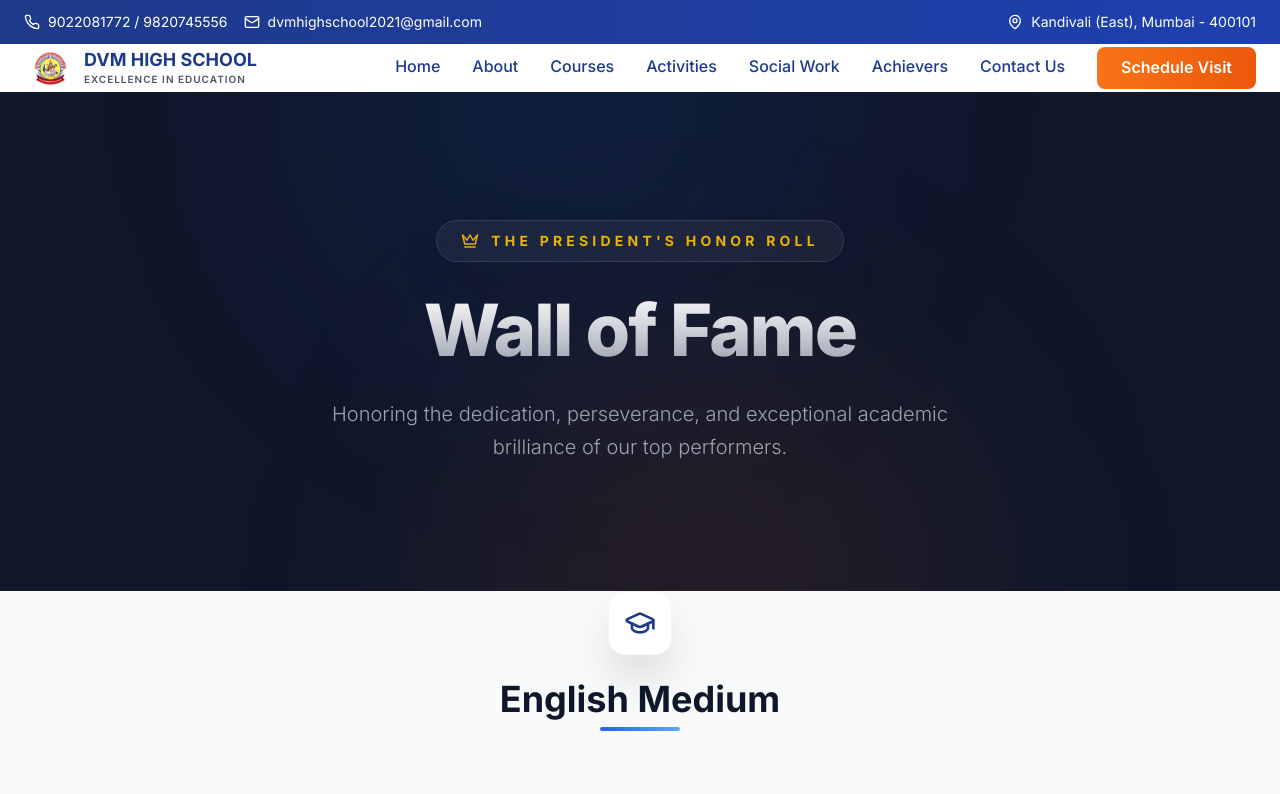
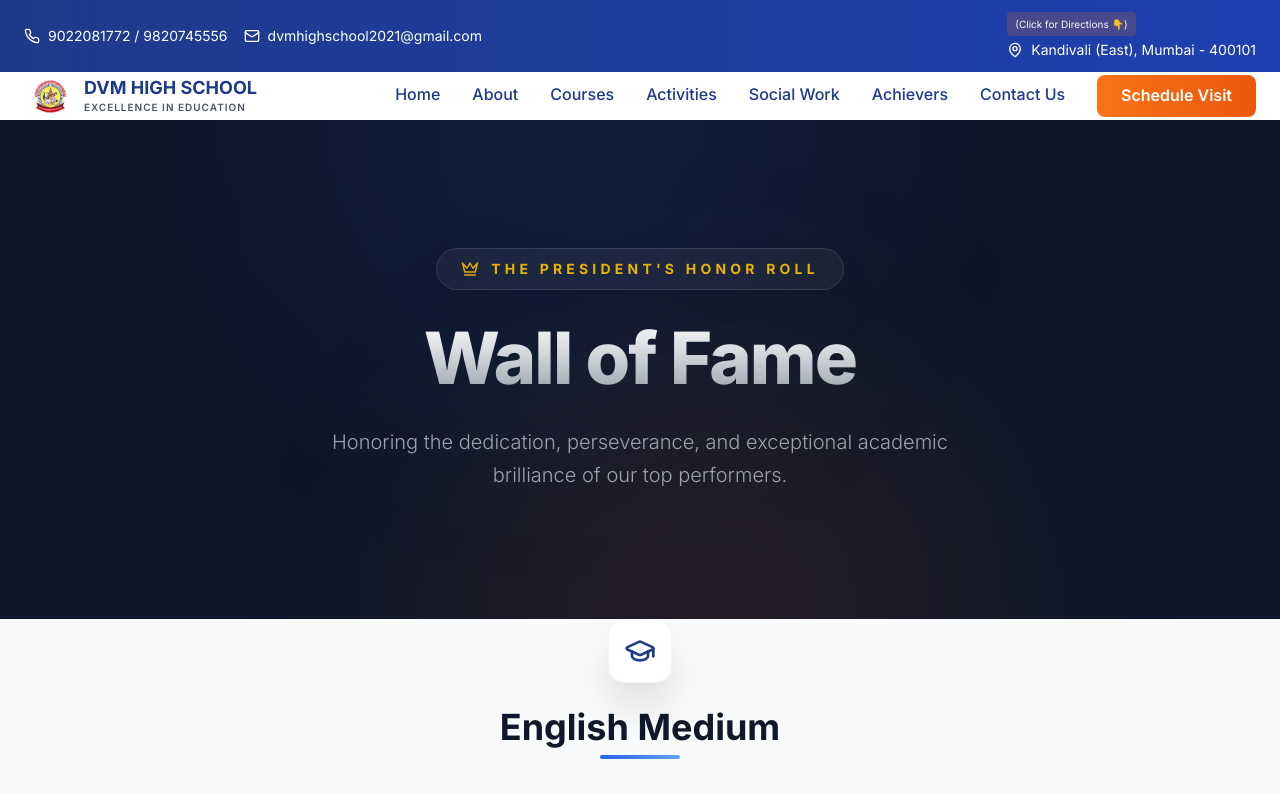
Before and after one commit to Utsavsingh2826/Dvm-High-School, a React (Vite) app in the folder Frontend/: page /achievers in a window 1280 px wide. Shown: the top 794 px of the page. Built offline with nearby package versions, Linux system fonts and the light colour scheme.

Commit message:
Map directions

```diff
--- a/Frontend/src/components/Footer.jsx
+++ b/Frontend/src/components/Footer.jsx
@@ -94,10 +94,18 @@ function Footer() {
           <div className="border-t border-white/20 py-8">
             <div className="flex flex-col md:flex-row justify-between items-center">
               <div className="mb-6 md:mb-0">
-                <div className="flex items-center gap-2 mb-3 text-gray-400">
-                  <MapPin size={18} />
-                  <span>Poisar, Kandivali (East), Mumbai - 400101</span>
-                </div>
+                <a
+                  href="https://maps.app.goo.gl/9UTeePTkGUDN6hQY6"
+                  target="_blank"
+                  rel="noopener noreferrer"
+                  className="flex flex-col mb-3 text-gray-400 hover:text-orange-500 transition-all"
+                >
+                  <span className="text-[10px] text-orange-500 mb-1 animate-pulse">(Click for Directions 👇)</span>
+                  <div className="flex items-center gap-2">
+                    <MapPin size={18} />
+                    <span>Poisar, Kandivali (East), Mumbai - 400101</span>
+                  </div>
+                </a>
                 <p className="text-gray-500 text-sm">Mon-Fri: 8:00 AM - 4:00 PM</p>
               </div>
               <div className="flex gap-4">
--- a/Frontend/src/components/Navbar.jsx
+++ b/Frontend/src/components/Navbar.jsx
@@ -35,10 +35,18 @@ function Navbar() {
               <span>dvmhighschool2021@gmail.com</span>
             </div>
           </div>
-          <div className="flex items-center gap-2">
-            <MapPin size={16} />
-            <span>Kandivali (East), Mumbai - 400101</span>
-          </div>
+          <a
+            href="https://maps.app.goo.gl/9UTeePTkGUDN6hQY6"
+            target="_blank"
+            rel="noopener noreferrer"
+            className="flex flex-col items-center md:items-start hover:text-orange-400 transition-colors"
+          >
+            <span className="text-[10px] bg-orange-500/20 px-2 py-0.5 rounded mb-1 animate-pulse">(Click for Directions 👇)</span>
+            <div className="flex items-center gap-2">
+              <MapPin size={16} />
+              <span>Kandivali (East), Mumbai - 400101</span>
+            </div>
+          </a>
         </div>
       </div>
 
```
